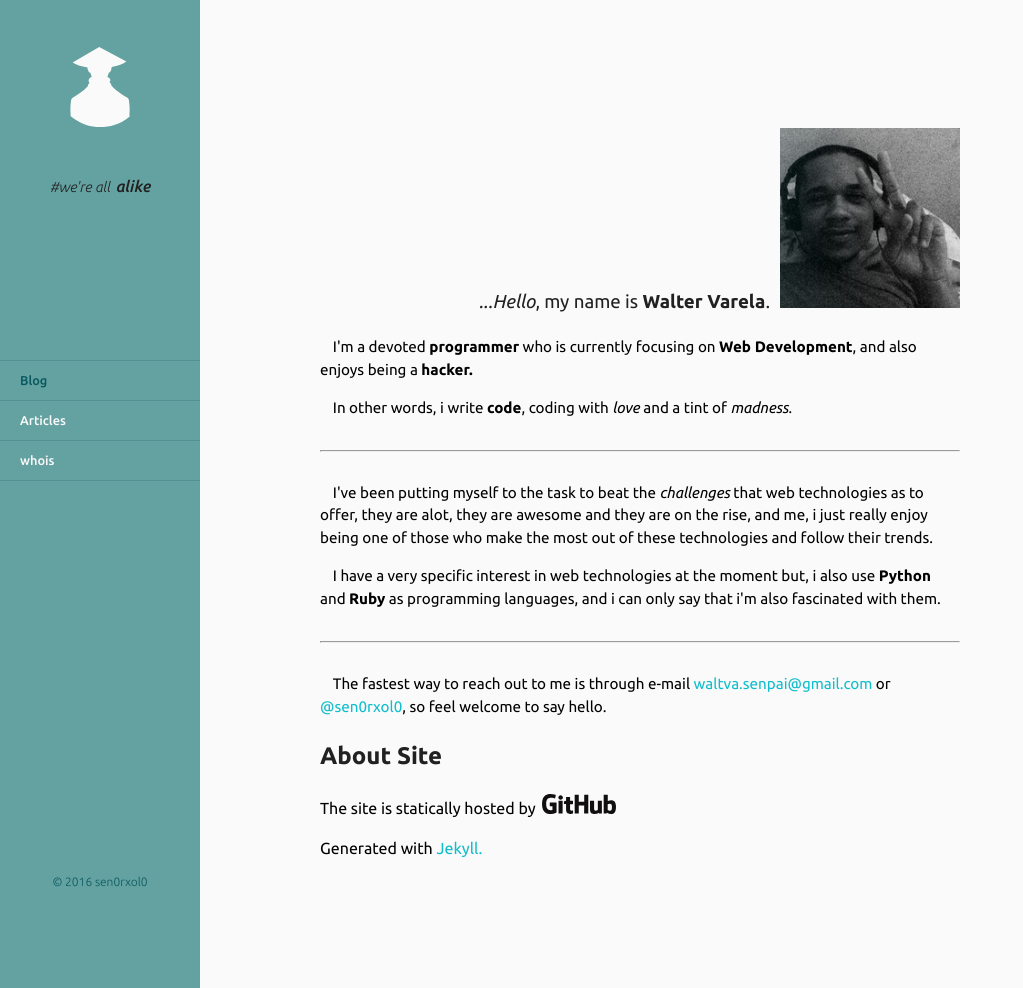
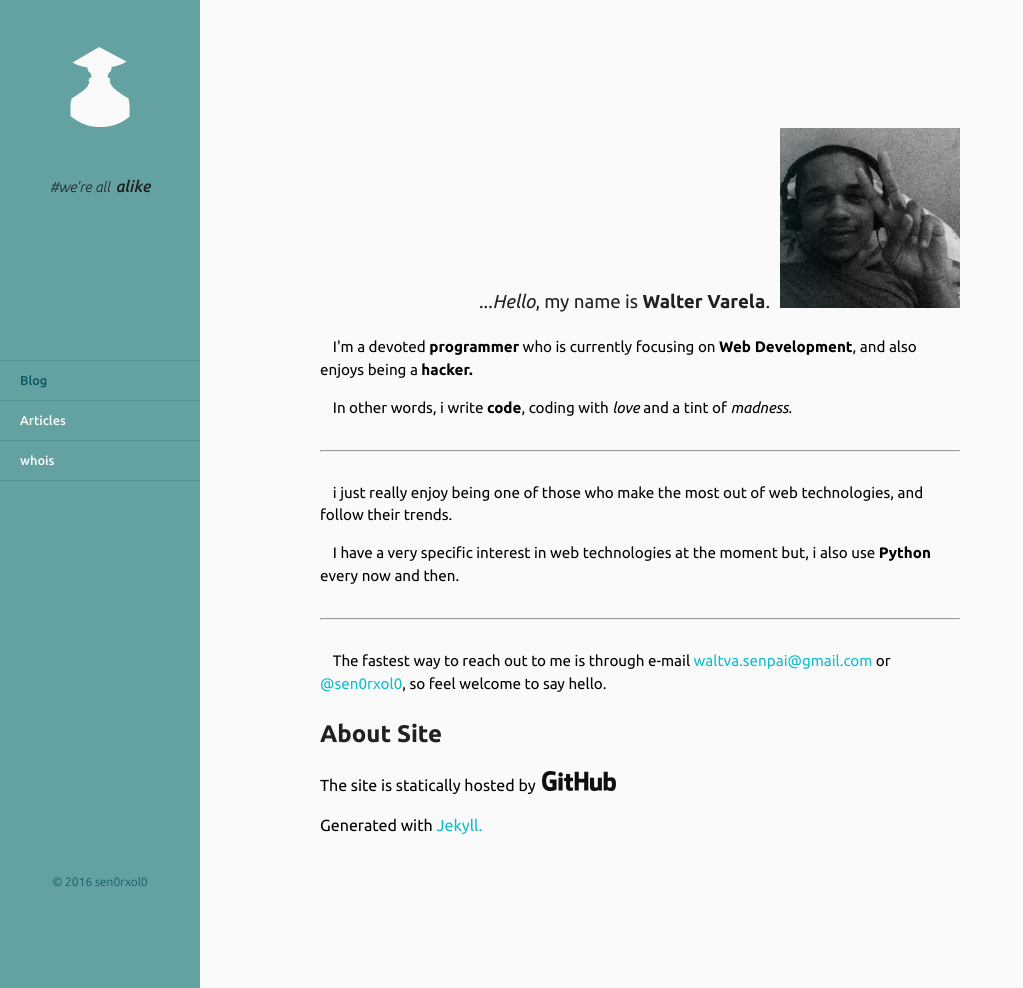
Before and after one commit to sen0rxol0/sen0rxol0.github.io, a Jekyll site: the page built from about/index.html, in a window 1280 px wide and 988 px high. Shown: the whole window, without its empty margins (0-1023 px from the left). Built offline with Jekyll 4.4.1, drawn with Linux system fonts in a browser that asks for light colours; some web fonts are replaced.

Commit message:
Minor changes, TODO: changes

```diff
--- a/about/index.html
+++ b/about/index.html
@@ -17,9 +17,9 @@ title: whois/About me
         </div>
         <hr>
         <div class="interests">
-            <p>I've been putting myself to the task to beat the <em>challenges</em> that web technologies as to offer, they are alot, they are awesome and they are on the rise, and me, i just really enjoy being one of those who make the most out of these technologies and follow their trends.
+            <p>i just really enjoy being one of those who make the most out of web technologies, and follow their trends.
 
-            <p>I have a very specific interest in web technologies at the moment but, i also use <b>Python</b> and <b>Ruby</b> as programming languages, and i can only say that i&#39;m also fascinated with them.</p>
+            <p>I have a very specific interest in web technologies at the moment but, i also use <b>Python</b> every now and then.</p>
         </div>
         <hr>
         <div>
```
